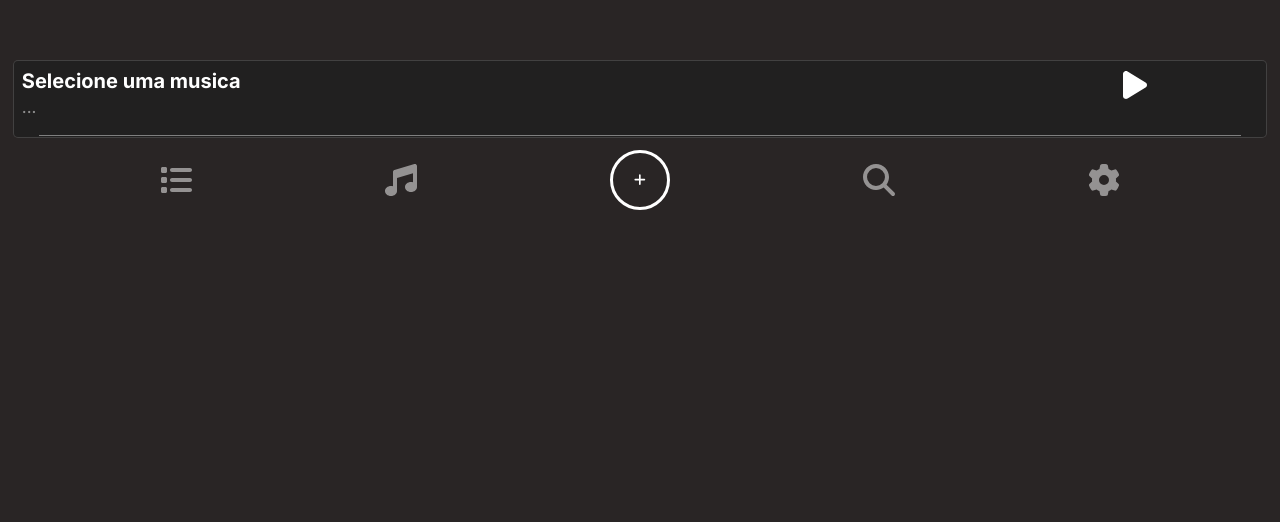
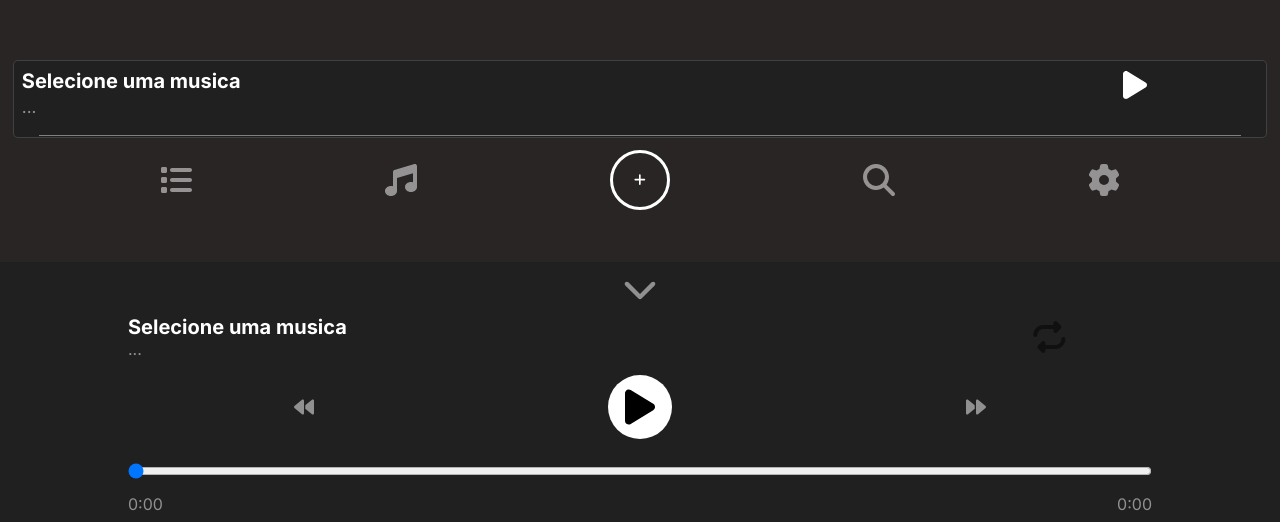
Before and after one commit to Frm2003/mp3-player-front, a Next.js app: page /inicio in a window 1280 px wide. Shown: the part 578-1100 px from the top of the page. Before the commit the page ends 800 px from the top, so only its background shows below. Built offline with nearby package versions, Linux system fonts and the light colour scheme.

Commit message:
refatoramento do controle de áudio

```diff
--- a/src/app/inicio/page.tsx
+++ b/src/app/inicio/page.tsx
@@ -125,6 +125,11 @@ const ContentModal = (fecharModal: () => void): ReactNode => {
 };
 
 export default function Home(): ReactNode {
+    const [show, setShow] = useState<boolean>(false);
+    const abrirModal = (): void => setShow(true);
+    const fecharModal = (): void => setShow(false);
+
+    //FUNCÃO: ENCONTRA E ABRIR MODAL
     useEffect(() => {
         const openModalElement = document.querySelector('#openModal');
         if (openModalElement) {
@@ -134,18 +139,14 @@ export default function Home(): ReactNode {
         }
     }, []);
 
-    const [show, setShow] = useState<boolean>(false);
-    const abrirModal = (): void => setShow(true);
-    const fecharModal = (): void => setShow(false);
-
     return (
-        <>
+        <div>
             <Carousel contents={[ContentCarousel1(), ContentCarousel2()]} />
             <Modal
                 show={show}
                 content={ContentModal(fecharModal)}
                 funcFechar={fecharModal}
             />
-        </>
+        </div>
     );
 }
--- a/src/app/layout.tsx
+++ b/src/app/layout.tsx
@@ -16,8 +16,9 @@ export const metadata: Metadata = {
 const style: object = {
     background: 'rgb(41,37,37)',
     color: 'rgba(255,255,255,0.5)',
+    margin: '0',
     padding: '0',
-    margin: '0',
+    overflowY: 'hidden',
 };
 
 export default function RootLayout({
--- a/src/components/controleDeAudio.tsx
+++ b/src/components/controleDeAudio.tsx
@@ -1,48 +1,62 @@
 import { RefObject, useEffect, useRef } from 'react';
+import { FontAwesomeIcon } from '@fortawesome/react-fontawesome';
 import {
     faBackward,
     faChevronDown,
     faForward,
+    faPause,
     faPlay,
-    faPause,
+    faRepeat,
 } from '@fortawesome/free-solid-svg-icons';
-import { FontAwesomeIcon } from '@fortawesome/react-fontawesome';
+import { avancar, continuar, voltar, pausar } from '@/lib/funcoesDeAudio';
 import { useEstadosMusica } from '@/contexts/estadoMusicaContext';
-import { avancar, continuar, pausar, voltar } from '@/lib/funcoesDeAudio';
 import controleStyle from '@/styles/controleAudio.module.css';
 
-export function ControleDeAudio({
-    show,
-    funcFechar,
-}: {
-    show: boolean;
-    funcFechar: () => void;
-}) {
-    const modalRef: RefObject<HTMLDivElement> = useRef<HTMLDivElement>(null);
+export function ControleDeAudio() {
     const exibeTempoRef: RefObject<HTMLParagraphElement> =
         useRef<HTMLParagraphElement>(null);
 
     const { info, setInfo } = useEstadosMusica();
 
-    const fecharModal = (): void => {
-        if (modalRef.current) {
-            const animation = modalRef.current.animate(
-                [{ bottom: '0%' }, { bottom: '-500px' }],
-                {
-                    duration: 150,
-                    fill: 'forwards',
-                }
-            );
+    const fecharControle = (): void => {
+        const div: HTMLElement | null =
+            document.querySelector('#controleDeAudio');
 
-            animation.onfinish = () => funcFechar();
+        if (div) {
+            div.animate([{ bottom: '0' }, { bottom: '-500px' }], {
+                duration: 150,
+                fill: 'forwards',
+            });
+
+            div.style.display = 'block';
         }
     };
-    // DURAÇÃO ATUAL
+
+    // FUNÇÃO: ALTERAR O TEMPO ATUAL DA MUSICA
+    const changeTime = (input: HTMLInputElement) => {
+        if (info.duracao) {
+            const newTime = (parseFloat(input.value) / 100) * info.duracao;
+            input.value = `${newTime}`;
+        }
+    };
+
+    // FUNÇÃO: MOSTRAR A DURAÇÃO TOTAL DA MUSICA
+    const formatTime = (): string | undefined => {
+        if (info.duracao != undefined) {
+            const minutos: number = Math.floor(info.duracao / 60);
+            const segundos: number = Math.floor(info.duracao % 60);
+            return `${minutos}:${segundos.toString().padStart(2, '0')}`;
+        }
+        return undefined;
+    };
+
+    // FUNÇÃO: MOSTRAR A DURAÇÃO ATUAL DA MUSICA
     useEffect(() => {
-        if (info.audioAtual != undefined) {
+        if (info.audioAtual) {
             info.audioAtual.addEventListener('timeupdate', () => {
                 const tempoAtual: number | undefined =
                     info.audioAtual?.currentTime ?? undefined;
+
                 if (tempoAtual) {
                     const minutos: number = Math.floor(tempoAtual / 60);
                     const segundos: number = Math.floor(tempoAtual % 60);
@@ -61,31 +75,29 @@ export function ControleDeAudio({
         }
     }, [info.audioAtual]);
 
-    // DURAÇÃO TOTAL
-    const formatTime = (): string | undefined => {
-        if (info.duracao != undefined) {
-            const minutos: number = Math.floor(info.duracao / 60);
-            const segundos: number = Math.floor(info.duracao % 60);
-            return `${minutos}:${segundos.toString().padStart(2, '0')}`;
-        }
-        return undefined;
-    };
-
-    const onChange = (input: HTMLInputElement) => {
-        if (info.duracao) {
-            const newTime = (parseFloat(input.value) / 100) * info.duracao;
-            input.value = `${newTime}`;
-        }
-    };
-
-    const html = (
+    return (
         <section className={controleStyle.layout}>
-            <article ref={modalRef}>
+            <article id="controleDeAudio">
                 <FontAwesomeIcon
                     className={controleStyle.icone}
                     icon={faChevronDown}
-                    onClick={() => fecharModal()}
+                    onClick={() => fecharControle()}
                 />
+                <div className={controleStyle.info}>
+                    <div className={controleStyle.text}>
+                        <h3>
+                            {info.musicaAtual
+                                ? info.musicaAtual.nome.replace('.mp3', '')
+                                : 'Selecione uma musica'}
+                        </h3>
+                        <p>
+                            {info.musicaAtual
+                                ? info.musicaAtual.artista
+                                : '...'}
+                        </p>
+                    </div>
+                    <FontAwesomeIcon icon={faRepeat} size={'2x'} />
+                </div>
                 <div className={controleStyle.botoes}>
                     <span>
                         <FontAwesomeIcon
@@ -129,9 +141,11 @@ export function ControleDeAudio({
                         min="0"
                         max={info.duracao}
                         step="0.01"
-                        value={0}
+                        value={
+                            info.audioAtual ? info.audioAtual.currentTime : 0
+                        }
                         style={{ maxWidth: '100%' }}
-                        onChange={(e) => onChange(e.target)}
+                        onChange={(e) => changeTime(e.target)}
                     />
                     <div>
                         <p ref={exibeTempoRef}>0:00</p>
@@ -141,6 +155,4 @@ export function ControleDeAudio({
             </article>
         </section>
     );
-
-    return show ? html : null;
 }
--- a/src/components/displayAudio.tsx
+++ b/src/components/displayAudio.tsx
@@ -1,6 +1,6 @@
 'use client';
 
-import { useLayoutEffect, useEffect, useRef, useState, RefObject } from 'react';
+import { useLayoutEffect, useEffect, useRef, RefObject } from 'react';
 import { faPause, faPlay } from '@fortawesome/free-solid-svg-icons';
 import { FontAwesomeIcon } from '@fortawesome/react-fontawesome';
 import { useEstadosMusica } from '@/contexts/estadoMusicaContext';
@@ -13,9 +13,17 @@ export default function DisplayAudio() {
     const displayRef: RefObject<HTMLDivElement> = useRef<HTMLDivElement>(null);
     const { info, setInfo } = useEstadosMusica();
 
-    const [show, setShow] = useState<boolean>(false);
-    const abrirModal = () => setShow(true);
-    const fecharModal = () => setShow(false);
+    const abrirControle = (): void => {
+        const div: HTMLElement | null =
+            document.querySelector('#controleDeAudio');
+
+        if (div) {
+            div.animate([{ bottom: '-500px' }, { bottom: '0px' }], {
+                duration: 150,
+                fill: 'forwards',
+            });
+        }
+    };
 
     useEffect(() => {
         if (info.audioAtual) {
@@ -45,7 +53,7 @@ export default function DisplayAudio() {
                     <div className={displayStyle.aling}>
                         <div
                             className={displayStyle.text}
-                            onClick={() => abrirModal()}
+                            onClick={() => abrirControle()}
                         >
                             <h3>
                                 {info.musicaAtual
@@ -72,10 +80,10 @@ export default function DisplayAudio() {
                             />
                         </div>
                     </div>
-                    <progress value={0} max={100} />
+                    <progress id="progressRange" max={info.duracao} value={0} />
                 </article>
             </section>
-            <ControleDeAudio show={show} funcFechar={fecharModal} />
+            <ControleDeAudio />
         </>
     );
 }
--- a/src/styles/controleAudio.module.css
+++ b/src/styles/controleAudio.module.css
@@ -8,29 +8,49 @@
     text-decoration: none;
 }
 
-.layout {
-    height: 100%;
-    position: fixed;
-    overflow-y: hidden;
-    top: 0;
+.layout article {
+    background: rgba(33, 32, 32, 1);
+    bottom: -300px;
+    position: absolute;
     width: 100%;
-    z-index: 5;
-}
-
-.layout article {
-    animation-duration: 0.15s;
-    animation-name: slideUpWithBottom;
-    animation-fill-mode: forwards;
-    text-align: center;
-    background: rgba(33, 32, 32, 1);
-    bottom: -500px;
-    position: fixed;
-    width: 100%;
+    z-index: 4;
 }
 
 .layout article .icone {
     font-size: 35px;
-    padding: 0.25em;
+    width: 100%;
+    text-align: center;
+    padding: 0.25em 0;
+}
+
+.layout article .info {
+    align-items: center;
+    display: flex;
+    justify-content: center;
+    margin: auto;
+    width: 80%;
+}
+
+.layout article .info svg {
+    width: 20%;
+    color: rgba(16, 16, 16, 1);
+}
+
+.layout article .info .text {
+    overflow-x: scroll;
+    width: 80%;
+    white-space: nowrap;
+}
+
+.layout article .info .text h3 {
+    color: rgba(255, 255, 255, 1);
+    font-size: 20px;
+}
+
+.body article .info .text p {
+    color: rgba(255, 255, 255, 0.5);
+    font-size: 17px;
+    padding-top: 0.25em;
 }
 
 .layout article .botoes {
--- a/src/styles/menu.module.css
+++ b/src/styles/menu.module.css
@@ -14,7 +14,6 @@
     padding: 0.75em 0;
     position: fixed;
     width: 100%;
-    z-index: 0;
 }
 
 .menu div {
```
